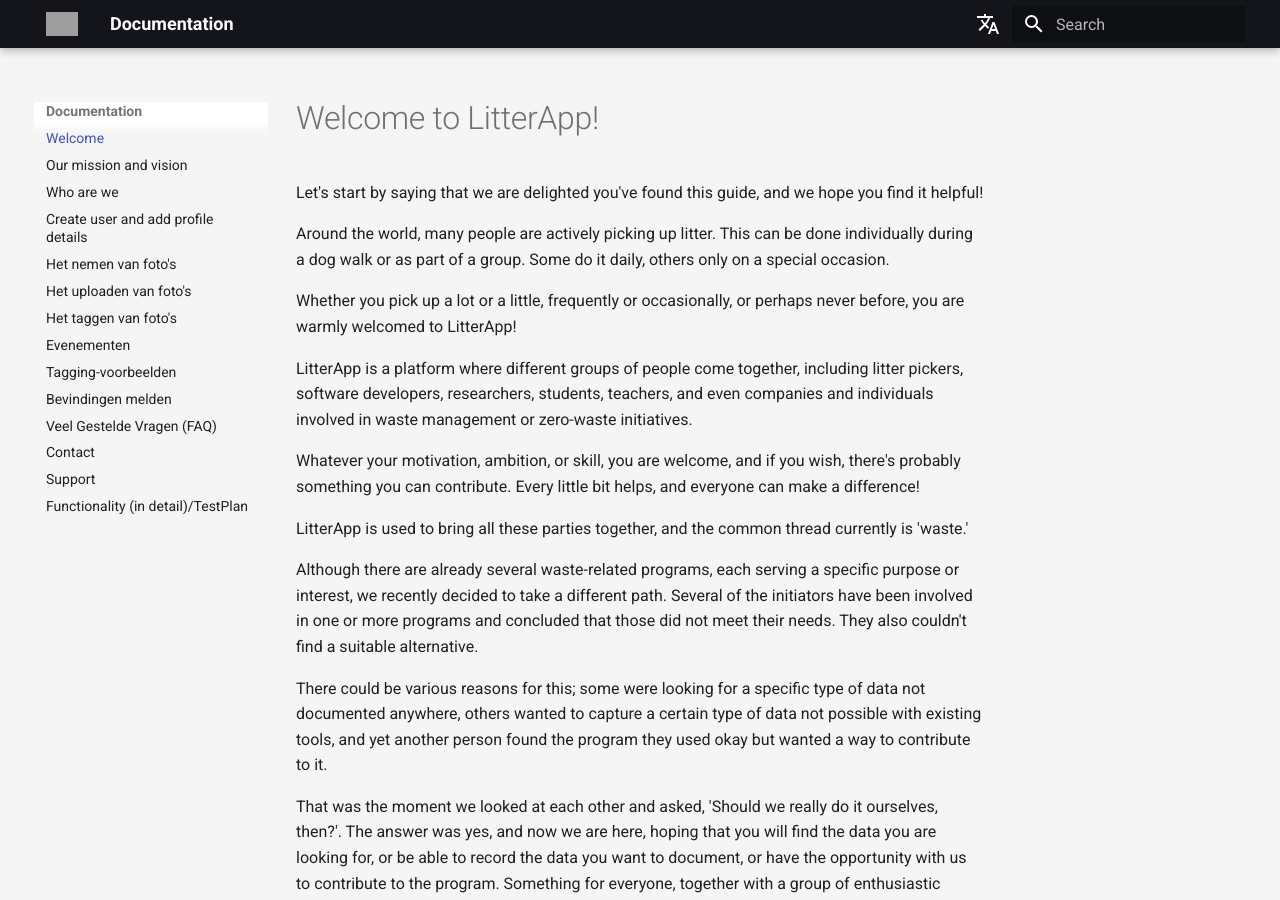
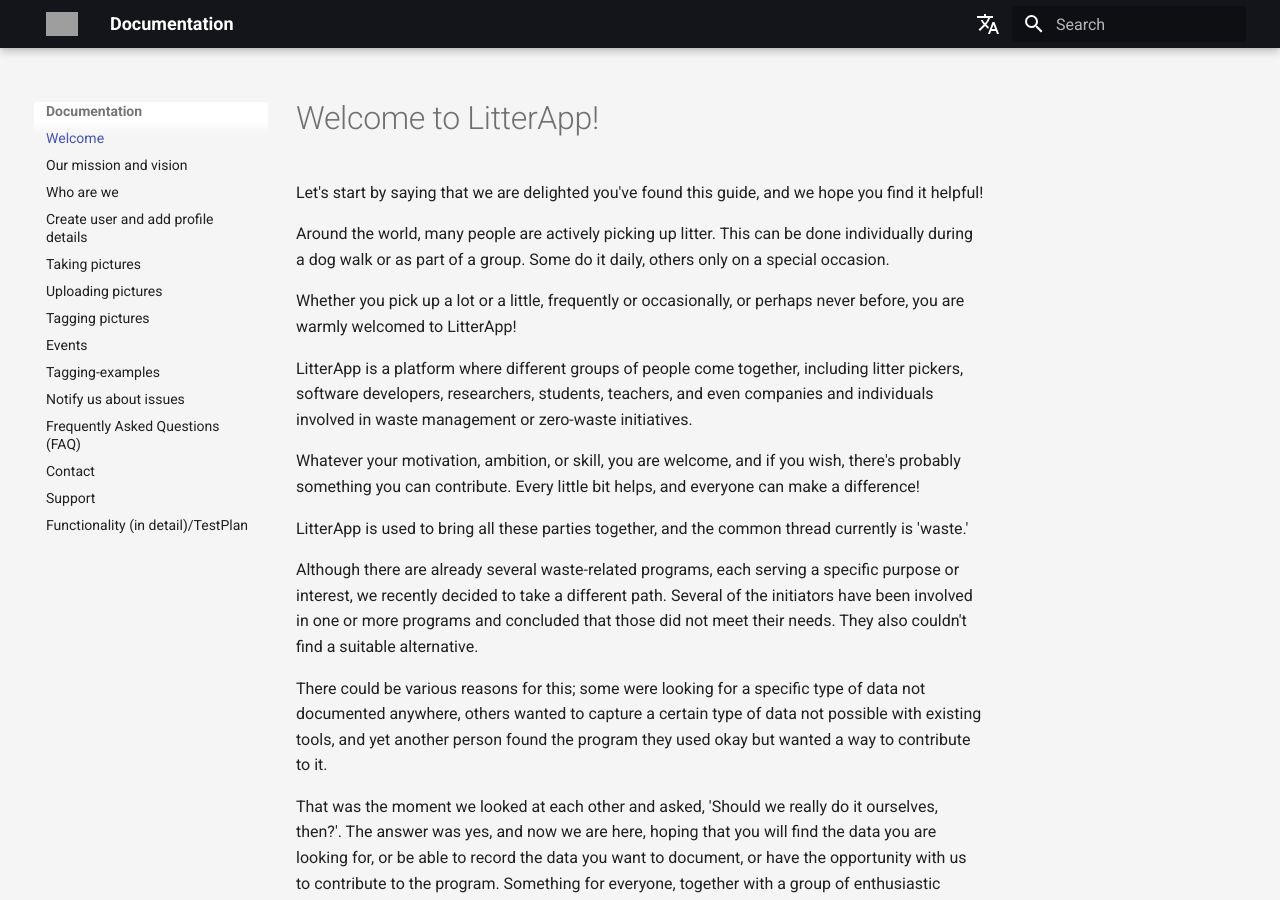
Before and after one commit to phummelen/littertagger-docs, an MkDocs documentation site: the page built from documentation/docs/en/index.md, in a window 1280 px wide and 900 px high. Built offline with MkDocs 1.6.1 and Material for MkDocs 9.7.7, drawn with Linux system fonts in a browser that asks for light colours; comment, search, counter and statistics services are not loaded; grey boxes are pictures that could not be loaded.

Commit message:
Update mkdocs.yml

```diff
--- a/documentation/config/en/mkdocs.yml
+++ b/documentation/config/en/mkdocs.yml
@@ -51,13 +51,13 @@ nav:
 - Our mission and vision: 05_Mission-Vision.md
 - Who are we: 08_Who-Are-We.md
 - Create user and add profile details: 10_Prodile.md
-- Het nemen van foto's: 20_Taking-Pictures.md
-- Het uploaden van foto's: 30_Uploading-Pictures.md
-- Het taggen van foto's: 40_Tagging-Pictures.md
-- Evenementen: 50_Events.md
-- Tagging-voorbeelden: 90_Tagging-examples.md
-- Bevindingen melden: 90_Issues.md
-- Veel Gestelde Vragen (FAQ): 90_Faq.md
+- Taking pictures: 20_Taking-Pictures.md
+- Uploading pictures: 30_Uploading-Pictures.md
+- Tagging pictures: 40_Tagging-Pictures.md
+- Events: 50_Events.md
+- Tagging-examples: 90_Tagging-examples.md
+- Notify us about issues: 90_Issues.md
+- Frequently Asked Questions (FAQ): 90_Faq.md
 - Contact: 90_Contact.md
 - Support: 95_Support.md
 - Functionality (in detail)/TestPlan: 99_Functionality Manual Testplan.md
```
